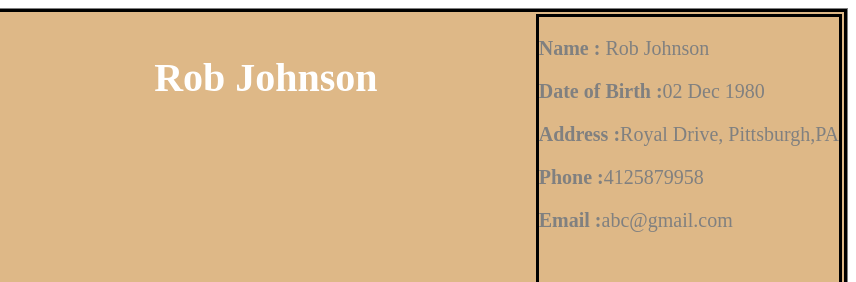
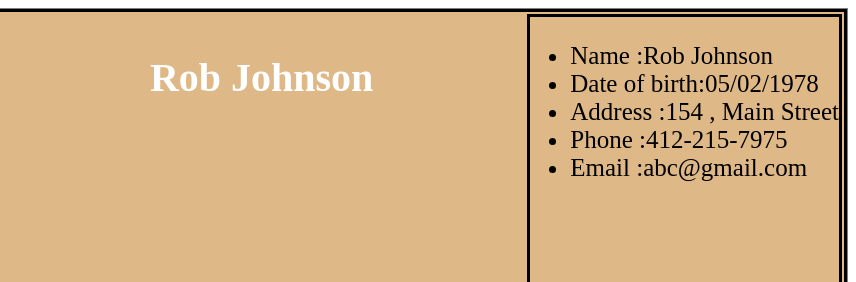
Before and after one commit to geeta589/online-resumes, a plain HTML site: page index.html in a window 1280 px wide. Shown: the top 282 px of the page, 424-1280 px from the left. Drawn offline with Linux system fonts and the light colour scheme.

Commit message:
Perscholas online resume

```diff
--- a/css/style.css
+++ b/css/style.css
@@ -58,3 +58,7 @@ h5{
 h5{
     margin-left:auto ;
 }
+
+ul{
+    font-size: 25px;
+}
--- a/index.html
+++ b/index.html
@@ -19,12 +19,14 @@
           <h3>Rob Johnson</h3>
 
           <div class="contactinfo" id="contactinfo">
-            <p><strong>Name :</strong> Rob Johnson</p>
+            <ul>
+              <li>Name   :<span>Rob Johnson</span></li>
+              <li>Date of birth:<span>05/02/1978</span></li>
+              <li>Address   :<span>154 , Main Street </span></li>
+              <li>Phone     :<span>412-215-7975</span></li>
+              <li>Email   :<span>abc@gmail.com</span></li>
+            </ul>
 
-            <p><strong>Date of Birth :</strong>02 Dec 1980</p>
-            <p><strong>Address :</strong>Royal Drive, Pittsburgh,PA</p>
-            <p><strong>Phone :</strong>4125879958</p>
-            <p><strong>Email :</strong>abc@gmail.com</p>
           </div>
         </div>
         <div>
```
